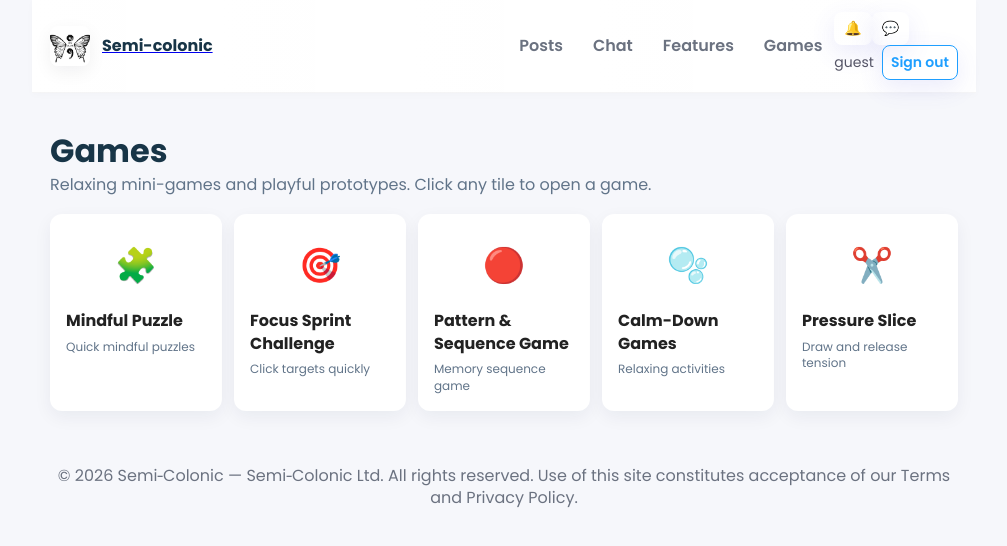
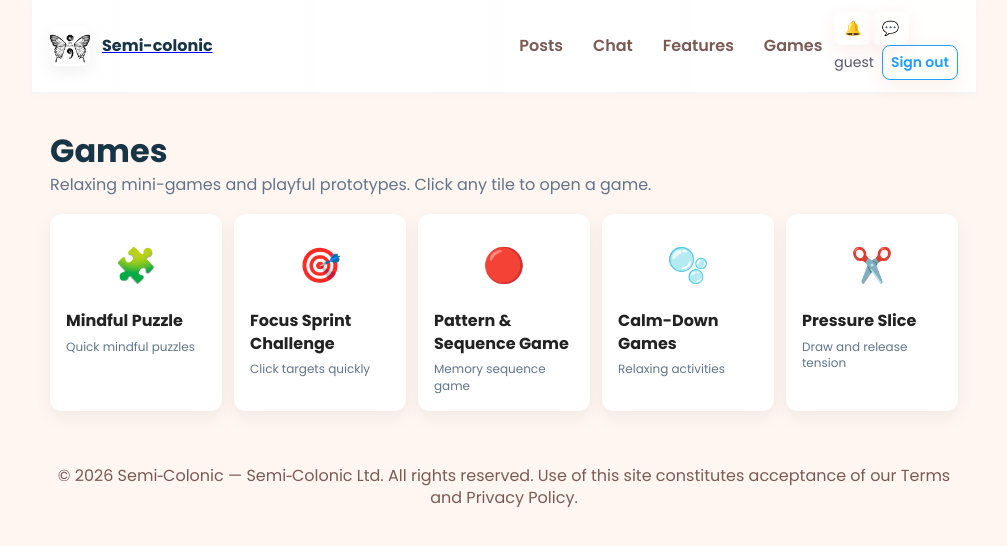
Before and after one commit to ssanjanasomavara-wq/sanjanaaa, a Next.js app: page /games in a window 1280 px wide. Shown: the top 546 px of the page, without its empty margins (136-1143 px from the left). Built offline with nearby package versions, Linux system fonts and the light colour scheme.

Commit message:
chore: tidy imports and consolidate global styles in pages/_app.jsx

```diff
--- a/pages/_app.jsx
+++ b/pages/_app.jsx
@@ -1,9 +1,9 @@
+import React from 'react';
 import Head from 'next/head';
+import '../styles/globals.css';
 import '../styles/theme.css'; // centralized pastel seaside theme
-import '../styles/globals.css';
-import React from 'react';
+import '../styles.css'; // keep your existing global styles if present
 import '../prototype/find-the-calm.css'; // global prototype styles
-import '../styles.css'; // keep your existing global styles if present
 
 export default function MyApp({ Component, pageProps }) {
   return (
@@ -15,7 +15,7 @@ export default function MyApp({ Component, pageProps }) {
         <meta name="theme-color" content="#e8f4f8" />
         {/* Font preconnects and Poppins stylesheet for global typography */}
         <link rel="preconnect" href="https://fonts.googleapis.com" />
-        <link rel="preconnect" href="https://fonts.gstatic.com" crossOrigin="true" />
+        <link rel="preconnect" href="https://fonts.gstatic.com" crossOrigin={true} />
         <link href="https://fonts.googleapis.com/css2?family=Poppins:wght@300;400;600;700&display=swap" rel="stylesheet" />
       </Head>
 
```
